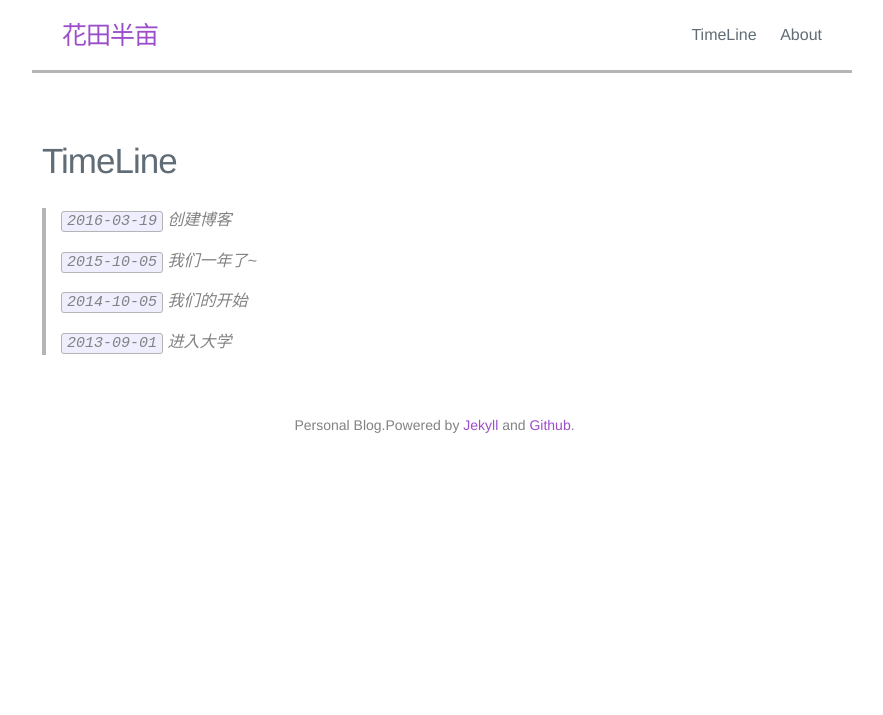
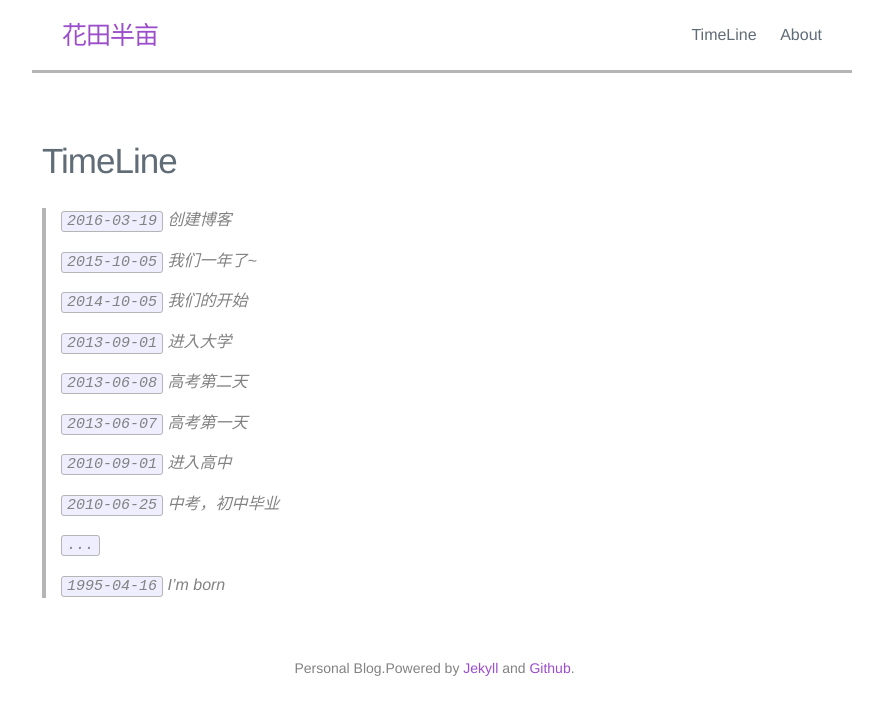
Before and after one commit to elbowzhang/elbow95.github.io, a Jekyll site: the page built from timeline.md, in a window 1280 px wide. Shown: the top 715 px of the page, without its empty margins (198-1081 px from the left). Built offline with Jekyll 4.4.1, drawn with Linux system fonts in a browser that asks for light colours.

Commit message:
add some time

```diff
--- a/timeline.md
+++ b/timeline.md
@@ -11,3 +11,17 @@ permalink: /timeline/
 >`2014-10-05`  我们的开始
 >
 >`2013-09-01`  进入大学
+>
+>`2013-06-08`  高考第二天
+>
+>`2013-06-07`  高考第一天
+>
+>`2010-09-01`  进入高中
+>
+>`2010-06-25`  中考，初中毕业
+>
+>
+>`...`
+>
+>
+>`1995-04-16`  I'm born
```
